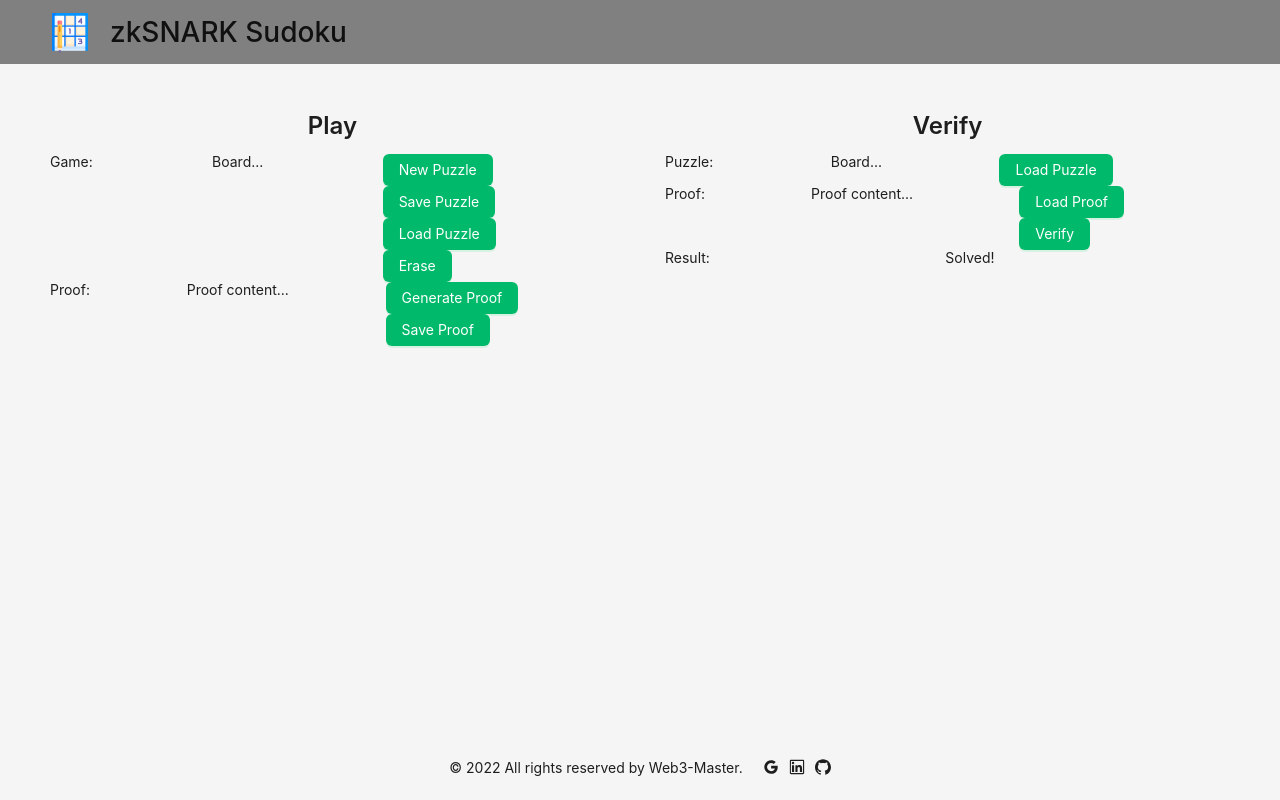
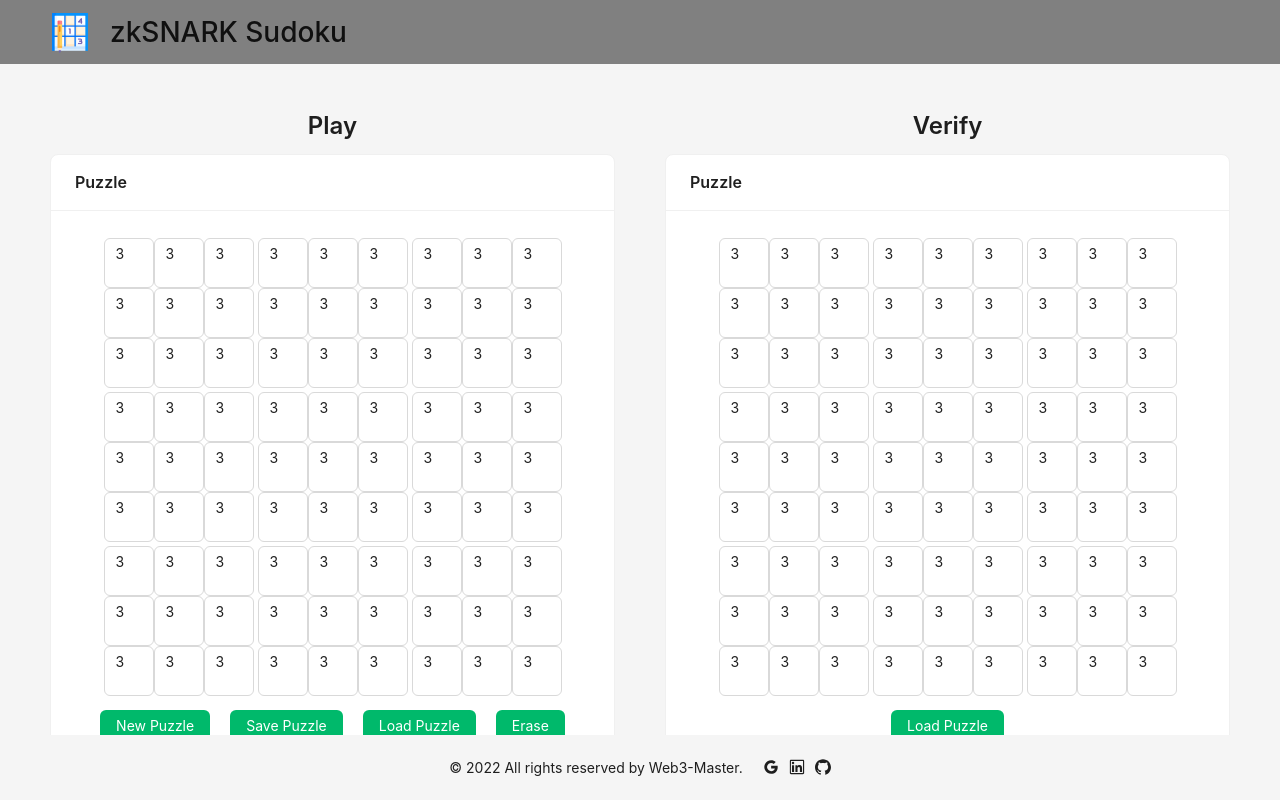
Before and after one commit to web3-master/zksnark-sudoku, a Next.js app in the folder packages/app/: page / in a window 1280 px wide. Built offline with nearby package versions, Linux system fonts and the light colour scheme.

Commit message:
app work
working on game board and puzzle ui.

```diff
--- a/packages/app/package.json
+++ b/packages/app/package.json
@@ -9,6 +9,7 @@
     "lint": "next lint"
   },
   "dependencies": {
+    "@ant-design/colors": "^6.0.0",
     "@next/font": "13.0.6",
     "@types/node": "18.11.15",
     "@types/react": "18.0.26",
--- a/packages/app/src/Constants.tsx
+++ b/packages/app/src/Constants.tsx
@@ -6,3 +6,5 @@ export const GMAIL = "mailto:dany.armstrong90@gmail.com";
 export const LINKEDIN = "https://www.linkedin.com/in/web3-master/";
 export const GITHUB = "https://github.com/web3-master";
 export const GITHUB_PROJECT = "https://github.com/web3-master/zksnark-sudoku";
+
+export const CELL_SIZE = 50;
--- a/packages/app/src/components/PlayPannel.tsx
+++ b/packages/app/src/components/PlayPannel.tsx
@@ -1,4 +1,6 @@
-import { Button, Col, Row, Typography } from "antd";
+import { Button, Card, Col, Row, Typography } from "antd";
+import ProofView from "./ProofView";
+import PuzzleView from "./PuzzleView";
 
 export default function PlayPannel() {
   return (
@@ -8,28 +10,34 @@ export default function PlayPannel() {
           <Typography.Title level={3}>Play</Typography.Title>
         </Col>
       </Row>
-      <Row>
-        <Col flex={1}>Game:</Col>
-        <Col flex={1}>Board...</Col>
-        <Col flex={1}>
+      <Card title="Puzzle">
+        <PuzzleView />
+        <Row gutter={20} justify="center" style={{ marginTop: 10 }}>
+          <Col>
             <Button type="primary">New Puzzle</Button>
-          <br />
+          </Col>
+          <Col>
             <Button type="primary">Save Puzzle</Button>
-          <br />
+          </Col>
+          <Col>
             <Button type="primary">Load Puzzle</Button>
-          <br />
+          </Col>
+          <Col>
             <Button type="primary">Erase</Button>
           </Col>
         </Row>
-      <Row>
-        <Col flex={1}>Proof:</Col>
-        <Col flex={1}>Proof content...</Col>
-        <Col flex={1}>
+      </Card>
+      <Card title="Proof" style={{ marginTop: 10 }}>
+        <ProofView disabled={false} />
+        <Row gutter={20} justify="center" style={{ marginTop: 10 }}>
+          <Col>
             <Button type="primary">Generate Proof</Button>
-          <br />
+          </Col>
+          <Col>
             <Button type="primary">Save Proof</Button>
           </Col>
         </Row>
+      </Card>
     </>
   );
 }
--- a/packages/app/src/components/ProofView.tsx
+++ b/packages/app/src/components/ProofView.tsx
@@ -1,5 +1,11 @@
-import { Button } from "antd";
+import { Input } from "antd";
 
-export default function ProofView() {
-  return <Button>This is proof view.</Button>;
+interface Props {
+  disabled: boolean;
 }
+
+const ProofView: React.FC<Props> = ({ disabled }) => {
+  return <Input.TextArea rows={5} disabled={disabled} />;
+};
+
+export default ProofView;
--- a/packages/app/src/components/PuzzleView.tsx
+++ b/packages/app/src/components/PuzzleView.tsx
@@ -1,5 +1,67 @@
-import { Button } from "antd";
+import { Col, InputNumber, Row, theme } from "antd";
+import { CELL_SIZE } from "../Constants";
 
 export default function PuzzleView() {
-  return <Button>This is puzzle view.</Button>;
+  const board: Array<number> = Array(81).fill(0);
+  const boardSize = CELL_SIZE * 9 + 100;
+
+  return (
+    <div
+      style={{
+        padding: 2,
+      }}
+    >
+      {[0, 1, 2].map((row) => (
+        <Row justify="center">
+          {[0, 1, 2].map((col) => (
+            <Col>
+              <Box box={Array(9).fill(3)} />
+            </Col>
+          ))}
+        </Row>
+      ))}
+    </div>
+  );
 }
+
+interface BoxProps {
+  box: Array<number>;
+}
+const Box: React.FC<BoxProps> = ({ box }) => {
+  return (
+    <div
+      style={{
+        padding: 2,
+      }}
+    >
+      {[0, 1, 2].map((row) => (
+        <Row>
+          {[0, 1, 2].map((col) => (
+            <Col>
+              <Cell value={box[row * 3 + col]} />
+            </Col>
+          ))}
+        </Row>
+      ))}
+    </div>
+  );
+};
+
+interface CellProps {
+  value: number;
+  disabled?: boolean;
+}
+const Cell: React.FC<CellProps> = ({ value, disabled = false }) => {
+  return (
+    <InputNumber
+      style={{
+        width: CELL_SIZE,
+        height: CELL_SIZE,
+      }}
+      min={1}
+      max={9}
+      disabled={disabled}
+      defaultValue={value}
+    />
+  );
+};
--- a/packages/app/src/components/VerifyPannel.tsx
+++ b/packages/app/src/components/VerifyPannel.tsx
@@ -1,4 +1,6 @@
-import { Button, Col, Row, Typography } from "antd";
+import { Button, Card, Col, Row, Typography } from "antd";
+import ProofView from "./ProofView";
+import PuzzleView from "./PuzzleView";
 
 export default function VerifyPannel() {
   return (
@@ -8,26 +10,22 @@ export default function VerifyPannel() {
           <Typography.Title level={3}>Verify</Typography.Title>
         </Col>
       </Row>
-      <Row>
-        <Col flex={1}>Puzzle:</Col>
-        <Col flex={1}>Board...</Col>
-        <Col flex={1}>
+      <Card title="Puzzle">
+        <PuzzleView />
+        <Row gutter={20} justify="center" style={{ marginTop: 10 }}>
+          <Col>
             <Button type="primary">Load Puzzle</Button>
           </Col>
         </Row>
-      <Row>
-        <Col flex={1}>Proof:</Col>
-        <Col flex={1}>Proof content...</Col>
-        <Col flex={1}>
-          <Button type="primary">Load Proof</Button>
-          <br />
+      </Card>
+      <Card title="Proof" style={{ marginTop: 10 }}>
+        <ProofView disabled={false} />
+        <Row gutter={20} justify="center" style={{ marginTop: 10 }}>
+          <Col>
             <Button type="primary">Verify</Button>
           </Col>
         </Row>
-      <Row>
-        <Col flex={1}>Result:</Col>
-        <Col flex={1}>Solved!</Col>
-      </Row>
+      </Card>
     </>
   );
 }
```
Also changed, not shown: 1 other file (tests, documents, lock files or other folders). Lines whose indentation alone changed are shown as unchanged.
